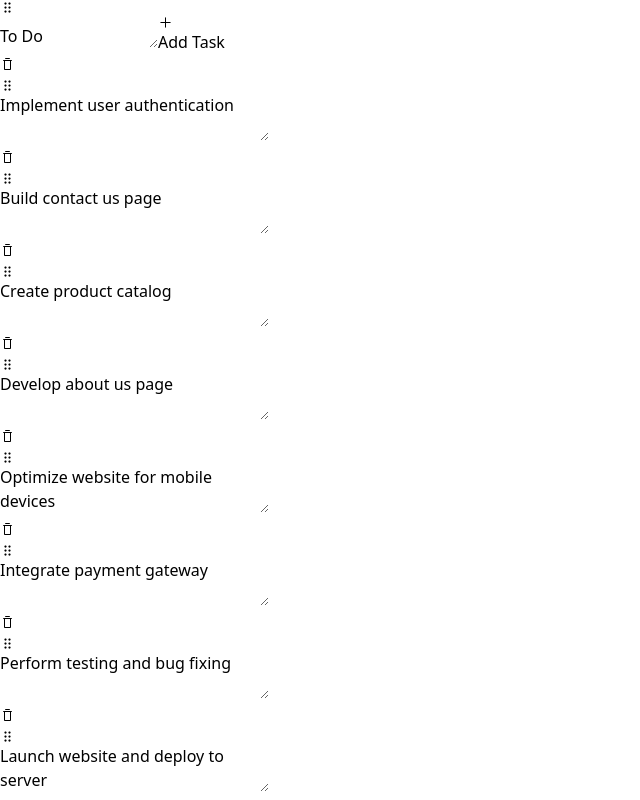
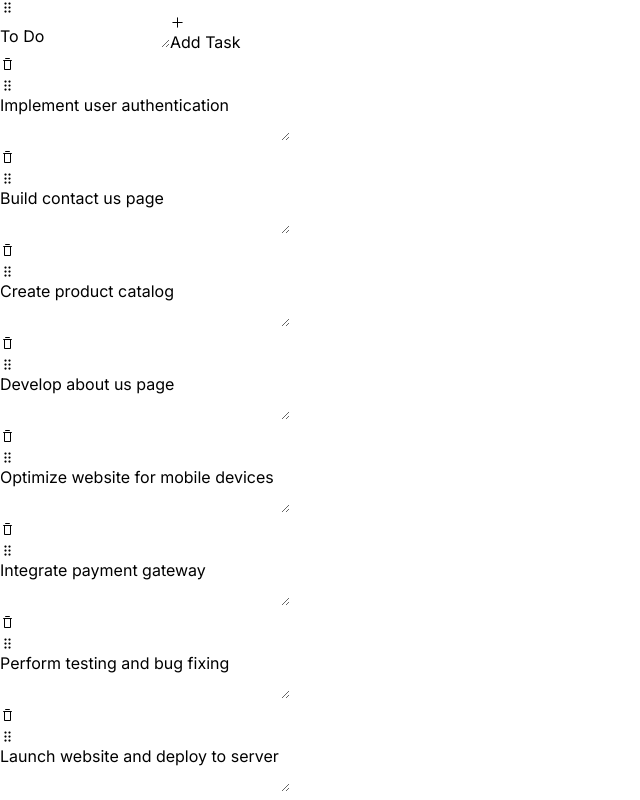
Before and after one commit to rajkarkhanis/kanban, a React (Vite) app: page / in a window 1280 px wide. Shown: the top 800 px of the page, without its empty margins (0-640 px from the left). Built offline with nearby package versions, Linux system fonts and the light colour scheme.

Commit message:
style: Set consistent styling for Inter

```diff
--- a/index.html
+++ b/index.html
@@ -3,6 +3,12 @@
   <head>
     <meta charset="UTF-8" />
     <link rel="icon" type="image/svg+xml" href="/vite.svg" />
+    <link rel="preconnect" href="https://fonts.googleapis.com" />
+    <link rel="preconnect" href="https://fonts.gstatic.com" crossorigin />
+    <link
+      href="https://fonts.googleapis.com/css2?family=Inter:wght@400;500&display=swap"
+      rel="stylesheet"
+    />
     <meta name="viewport" content="width=device-width, initial-scale=1.0" />
     <title>KanPlan - A Kanban Board Style To-Do App</title>
   </head>
--- a/src/index.css
+++ b/src/index.css
@@ -4,6 +4,8 @@
 
   --dark-primary: rgb(68 64 60);
   --dark-secondary: rgb(120 113 108);
+
+  font-family: "Inter", sans-serif;
 }
 
 @tailwind base;
--- a/tailwind.config.js
+++ b/tailwind.config.js
@@ -12,15 +12,6 @@
     screens: {
       "2xl": "1400px",
     },
-  },
-  fontFamily: {
-    sans: [
-      '"Inter var", sans-serif',
-      {
-        fontFeatureSettings: '"cv11", "ss01"',
-        fontVariationSettings: '"opsz" 32',
-      },
-    ],
   },
   extend: {
     keyframes: {
```
